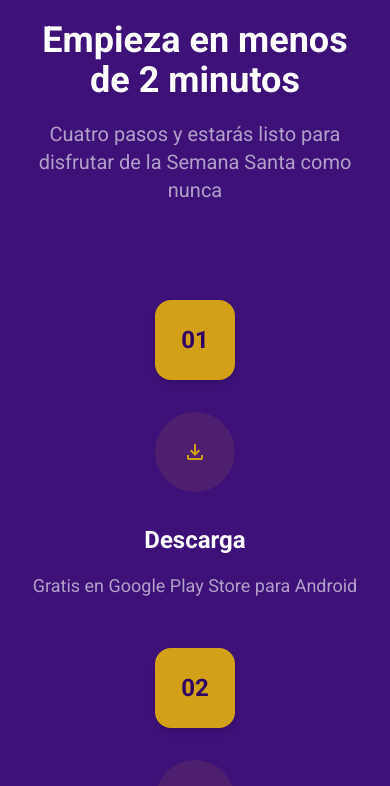
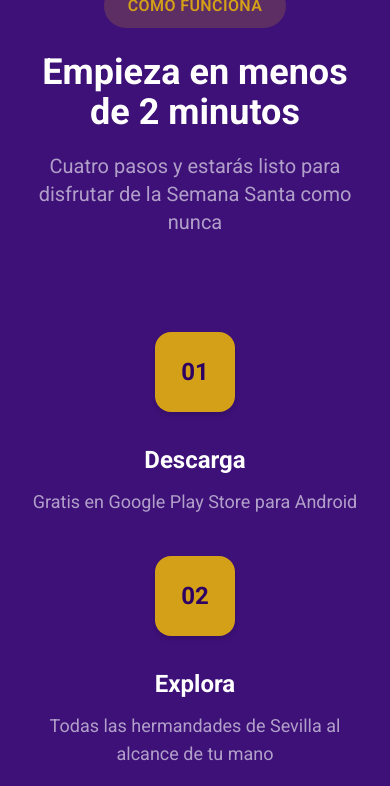
Before and after one commit to dsanchezp25/Nazaria_web, a Next.js app: page / in a window 390 px wide. Shown: the part 3332-4118 px from the top of the page. Built offline with nearby package versions, Linux system fonts and the light colour scheme.

Commit message:
Clean Steps layout + fix FAQ accordion on mobile

```diff
--- a/src/components/FAQ.tsx
+++ b/src/components/FAQ.tsx
@@ -61,13 +61,11 @@ export default function FAQ() {
                   </span>
                 </div>
                 <div
-                  className={`grid transition-all duration-500 ease-in-out ${
-                    isOpen ? "grid-rows-[1fr] opacity-100 mt-4" : "grid-rows-[0fr] opacity-0"
+                  className={`overflow-hidden transition-all duration-300 ease-in-out ${
+                    isOpen ? "max-h-96 opacity-100 mt-4" : "max-h-0 opacity-0"
                   }`}
                 >
-                  <div className="overflow-hidden">
-                    <p className="text-base leading-relaxed text-white/60 md:text-lg">{faq.a}</p>
-                  </div>
+                  <p className="text-base leading-relaxed text-white/60 md:text-lg">{faq.a}</p>
                 </div>
               </button>
             </ScrollReveal>
--- a/src/components/Steps.tsx
+++ b/src/components/Steps.tsx
@@ -1,15 +1,15 @@
 import ScrollReveal from "./ScrollReveal";
 
 const steps = [
-  { step: "01", icon: "download", title: "Descarga", desc: "Gratis en Google Play Store para Android" },
-  { step: "02", icon: "search", title: "Explora", desc: "Todas las hermandades de Sevilla al alcance de tu mano" },
-  { step: "03", icon: "route", title: "Planifica", desc: "Crea rutas inteligentes para ver varias hermandades" },
-  { step: "04", icon: "celebration", title: "Disfruta", desc: "Vive la Semana Santa con todo bajo control" },
+  { step: "01", title: "Descarga", desc: "Gratis en Google Play Store para Android" },
+  { step: "02", title: "Explora", desc: "Todas las hermandades de Sevilla al alcance de tu mano" },
+  { step: "03", title: "Planifica", desc: "Crea rutas inteligentes para ver varias hermandades" },
+  { step: "04", title: "Disfruta", desc: "Vive la Semana Santa con todo bajo control" },
 ];
 
 export default function Steps() {
   return (
-    <section className="relative overflow-hidden bg-surface px-6 py-24 sm:py-32 sm:px-8 md:px-16">
+    <section className="relative overflow-hidden bg-surface px-8 py-32 md:px-16">
       <ScrollReveal className="mx-auto max-w-4xl text-center">
         <span className="inline-block rounded-full bg-accent-gold/20 px-6 py-2.5 text-base font-semibold tracking-wide text-accent-gold">
           CÓMO FUNCIONA
@@ -22,26 +22,16 @@ export default function Steps() {
         </p>
       </ScrollReveal>
 
-      <div className="relative mx-auto mt-24 grid max-w-6xl gap-12 md:grid-cols-4">
+      <div className="mx-auto mt-24 grid max-w-4xl gap-10 md:grid-cols-4">
         {steps.map((item, i) => (
-          <ScrollReveal key={item.step} direction="scale" delay={i * 150}>
-            <div className="group relative flex flex-col items-center text-center">
-              {i < 3 && (
-                <div className="absolute left-[calc(50%+50px)] top-10 hidden h-[2px] w-[calc(100%-100px)] bg-gradient-to-r from-accent-gold/15 to-transparent md:block">
-                  <div className="h-full w-0 bg-accent-gold transition-all duration-700 group-hover:w-full" />
-                </div>
-              )}
-
-              <div className="relative z-10 flex h-20 w-20 items-center justify-center rounded-2xl bg-accent-gold text-2xl font-bold text-primary-dark shadow-md transition-all duration-500 group-hover:scale-110 group-hover:rounded-full group-hover:shadow-lg group-hover:shadow-accent-gold/20">
+          <ScrollReveal key={item.step} direction="scale" delay={i * 120}>
+            <div className="flex flex-col items-center text-center">
+              <div className="flex h-20 w-20 items-center justify-center rounded-2xl bg-accent-gold text-2xl font-bold text-primary-dark shadow-md transition-all duration-500 hover:scale-110 hover:rounded-full">
                 {item.step}
               </div>
 
-              <div className="mt-8 flex h-20 w-20 items-center justify-center rounded-full bg-accent-gold/10 transition-all duration-500 group-hover:scale-110 group-hover:bg-accent-gold/15 group-hover:shadow-lg">
-                <span className="material-symbols-outlined text-4xl text-accent-gold">{item.icon}</span>
-              </div>
-
               <h3 className="mt-8 text-2xl font-bold text-white">{item.title}</h3>
-              <p className="mt-4 text-lg text-white/60">{item.desc}</p>
+              <p className="mt-3 text-lg text-white/60">{item.desc}</p>
             </div>
           </ScrollReveal>
         ))}
```
